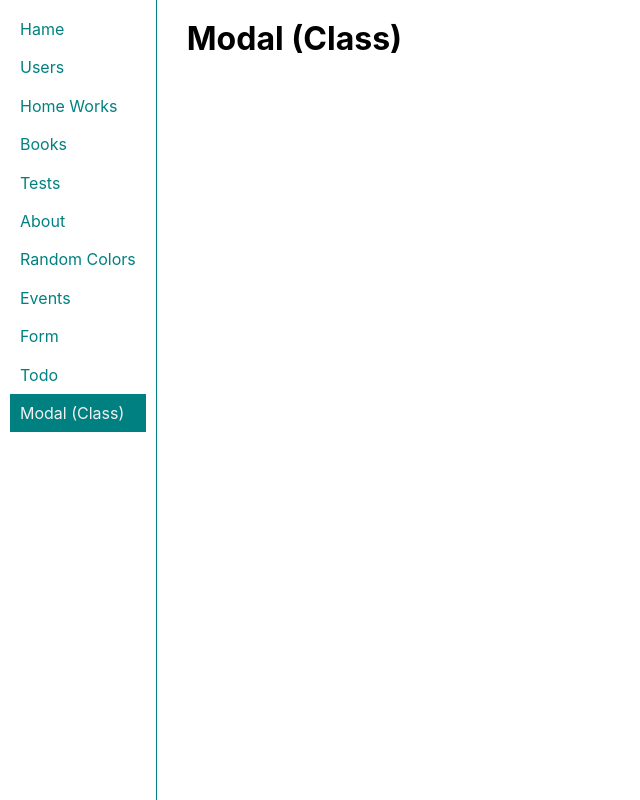
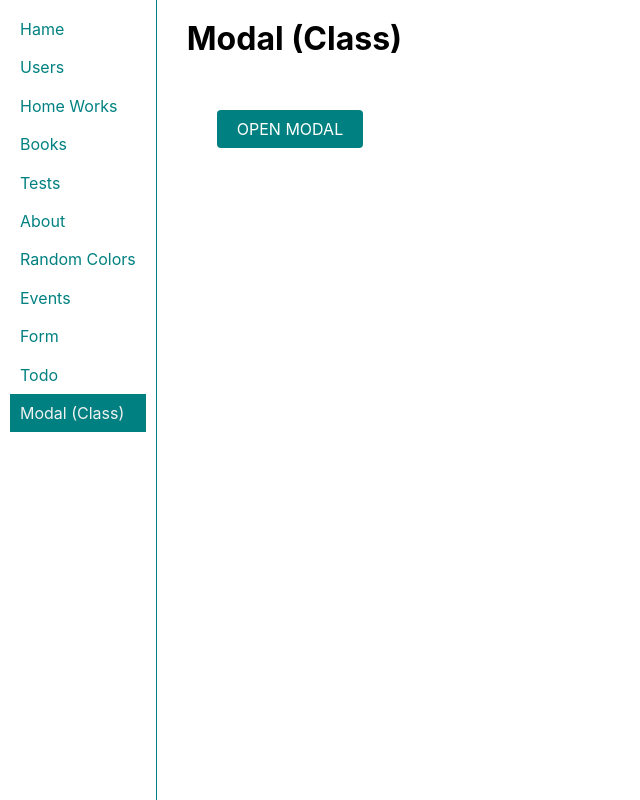
Before and after one commit to itstoreall/geri-react, a React (Create React App) app: page /modal-class in a window 1280 px wide. Shown: the whole page, without its empty margins (0-640 px from the left). Built offline with nearby package versions, Linux system fonts and the light colour scheme.

Commit message:
adds jss-styles to the Modal

```diff
--- a/src/components/ModalClass/ModalClass.jsx
+++ b/src/components/ModalClass/ModalClass.jsx
@@ -1,7 +1,6 @@
 import { Component } from "react";
-import useStyle from "./ModalClassStyles";
 
-export default class ModalClass extends Component {
+class ModalClass extends Component {
   componentDidMount() {
     console.log("Modal componentDidMount");
   }
@@ -11,10 +10,13 @@ export default class ModalClass extends Component {
   }
 
   render() {
+    const { modalClass__backdrop, modalClass__content } = this.props.s;
     return (
-      <div className="modalClass__backdrop">
-        <div className="modalClass__content">{this.props.children}</div>
+      <div className={modalClass__backdrop}>
+        <div className={modalClass__content}>{this.props.children}</div>
       </div>
     );
   }
 }
+
+export default ModalClass;
--- a/src/components/ModalClass/ModalClassStyles.js
+++ b/src/components/ModalClass/ModalClassStyles.js
@@ -12,16 +12,37 @@ export default createUseStyles({
 
   modalClass__content: {
     position: "absolute",
-    top: 0,
-    left: 0,
+    top: "50%",
+    left: "50%",
     padding: 12,
     minHeight: 300,
     minWidth: 600,
-    width: "100%",
     transform: "translate(-50%, -50%)",
     backgroundColor: "#fff",
     borderRadius: 3,
     boxShadow:
       "0px 2px 1px -1px rgba(0, 0, 0, 0.2), 0px 1px 1px 0px rgba(0, 0, 0, 0.14), 0px 1px 3px 0px rgba(0, 0, 0, 0.12)",
   },
+
+  modalClassBtn: {
+    padding: {
+      top: 10,
+      left: 20,
+      right: 20,
+      bottom: 10,
+    },
+    margin: 30,
+    fontSize: 16,
+    textTransform: "uppercase",
+    cursor: "pointer",
+    color: "white",
+    backgroundColor: "teal",
+    border: "none",
+    borderRadius: 4,
+    outline: "none",
+
+    "&:hover": {
+      backgroundColor: "tomato",
+    },
+  },
 });
--- a/src/components/ModalClass/withModalClassStyles.js
+++ b/src/components/ModalClass/withModalClassStyles.js
@@ -1,5 +1,8 @@
+import useStyles from "./ModalClassStyles";
+
 const withModalClassStyles = (Component) => (props) => {
-  return <Component {...props} />;
+  const s = useStyles();
+  return <Component {...props} s={s} />;
 };
 
 export default withModalClassStyles;
--- a/src/pages/ModalClassPage.jsx
+++ b/src/pages/ModalClassPage.jsx
@@ -1,13 +1,48 @@
 import { Component, Fragment } from "react";
 import ModalClass from "../components/ModalClass";
+import withModalClassStyles from "../components/ModalClass/withModalClassStyles";
 
-export default class ModalClassPage extends Component {
+class ModalClassPage extends Component {
+  state = {
+    showModalClass: false,
+  };
+
+  toggleModal = () => {
+    this.setState(({ showModalClass }) => ({
+      showModalClass: !showModalClass,
+    }));
+  };
+
   render() {
+    const { showModalClass } = this.state;
+    const { modalClassBtn } = this.props.s;
+
     return (
       <Fragment>
         <h1>Modal (Class)</h1>
-        <ModalClass />
+        <button
+          className={modalClassBtn}
+          type="button"
+          onClick={this.toggleModal}
+        >
+          Open Modal
+        </button>
+        {showModalClass && (
+          <ModalClass s={this.props.s}>
+            <h2>Hi from Modal children</h2>
+            <p>Lorem ipsum dolor sit amet consectetur adipisicing elit.</p>
+            <button
+              className={modalClassBtn}
+              type="button"
+              onClick={this.toggleModal}
+            >
+              Close Modal
+            </button>
+          </ModalClass>
+        )}
       </Fragment>
     );
   }
 }
+
+export default withModalClassStyles(ModalClassPage);
```
